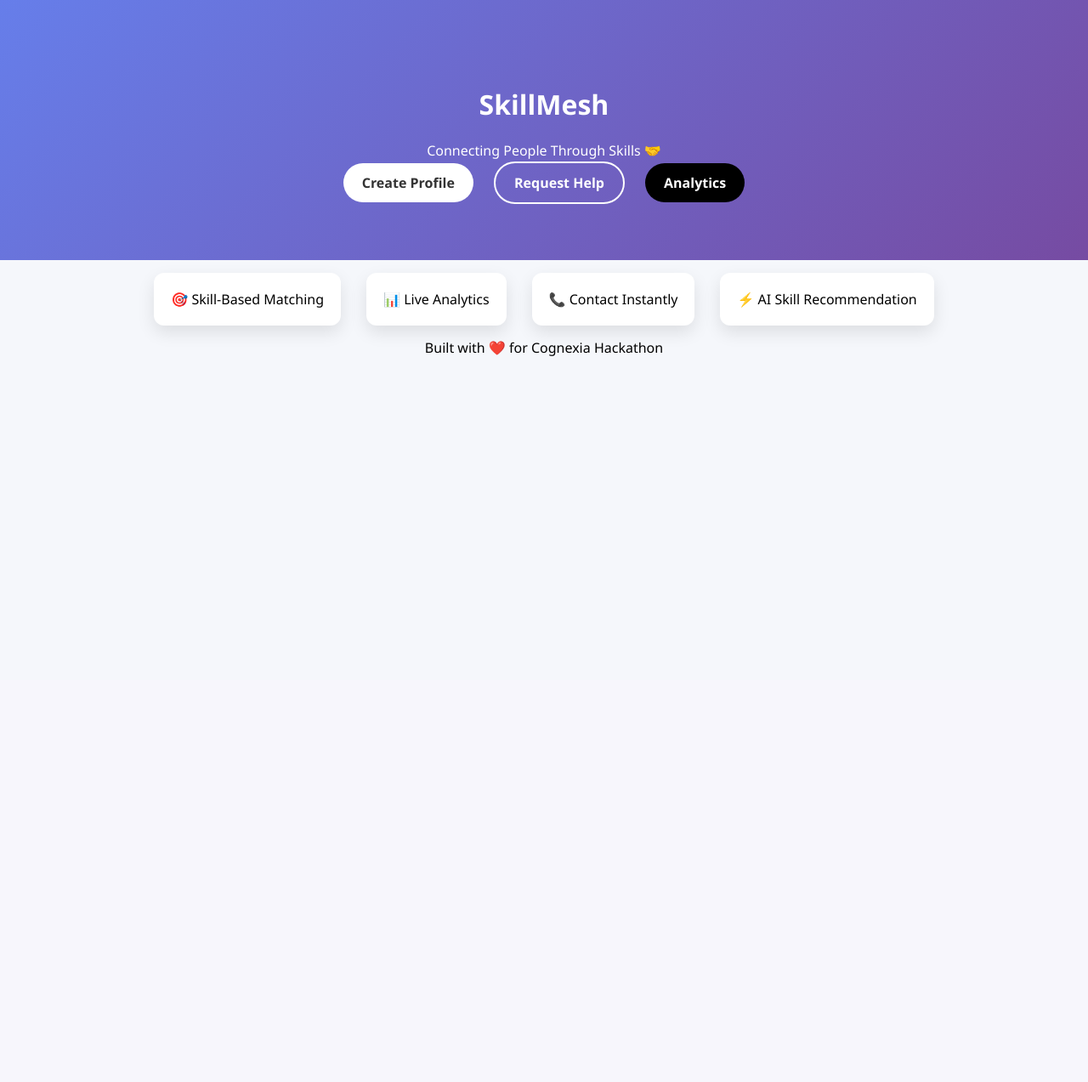
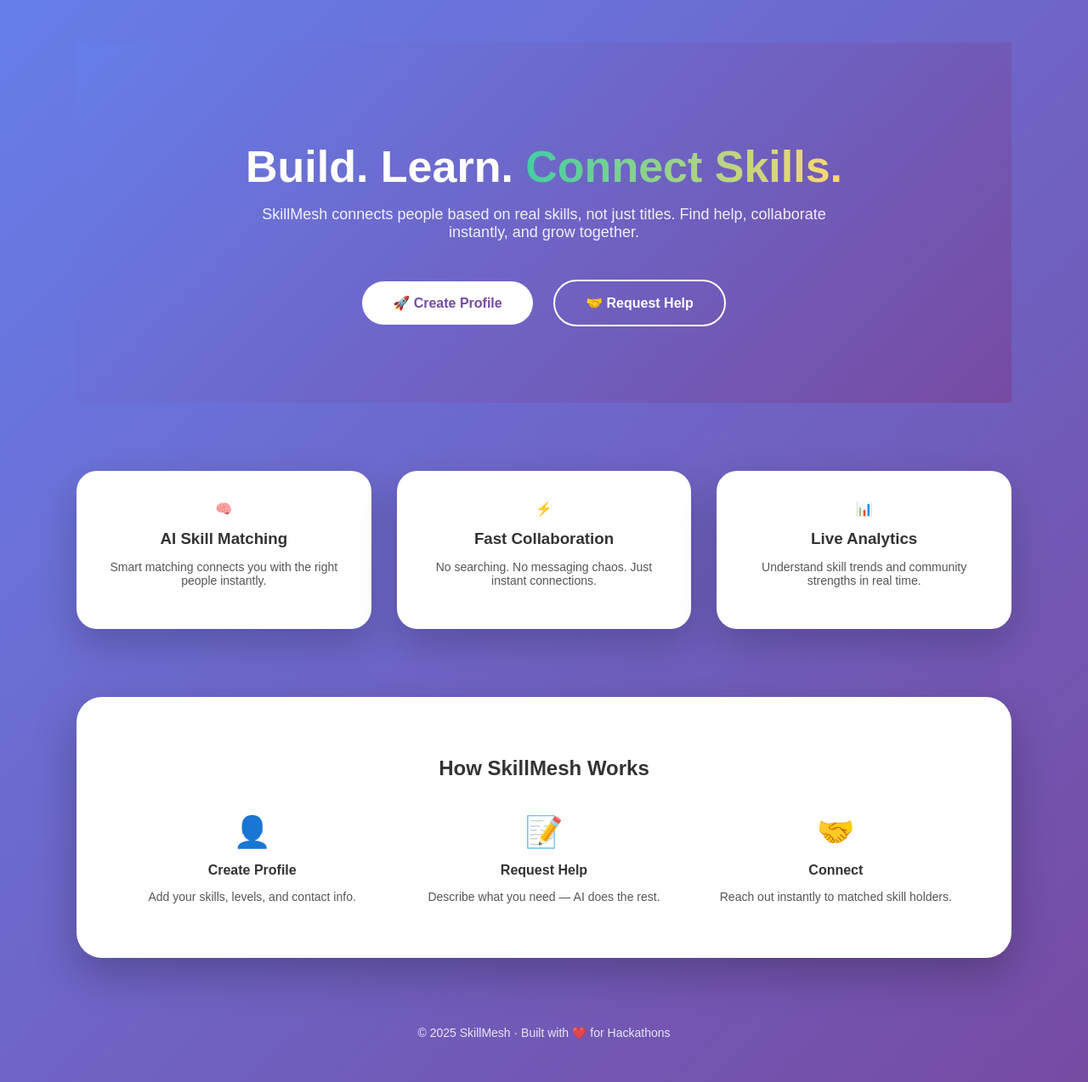
Before and after one commit to Ashith3004/Cognexia, a Flask app: page / in a window 1280 px wide. Shown: the whole page at 85% size. Before the commit the page ends 419 px from the top, so only its background shows below. Run offline with Flask 3, Linux system fonts and the light colour scheme; parts of the project's set-up code (start-up, migrations or seed data) failed here and were passed over.

Commit message:
Update index.html

```diff
--- a/skillmesh-cognexia/templates/index.html
+++ b/skillmesh-cognexia/templates/index.html
@@ -1,32 +1,232 @@
 <!DOCTYPE html>
-<html>
+<html lang="en">
 <head>
-  <title>SkillMesh – Connect by Skills</title>
-  <link rel="stylesheet" href="/static/css/style.css">
+    <meta charset="UTF-8">
+    <title>SkillMesh | Connect Skills Instantly</title>
+    <link rel="stylesheet" href="/static/css/style.css">
+
+    <style>
+        body {
+            background: linear-gradient(135deg, #667eea, #764ba2);
+            min-height: 100vh;
+            font-family: 'Poppins', sans-serif;
+            color: white;
+        }
+
+        .container {
+            max-width: 1100px;
+            margin: auto;
+            padding: 50px 20px;
+        }
+
+        /* HERO */
+        .hero {
+            text-align: center;
+            margin-bottom: 80px;
+            animation: fadeDown 0.8s ease;
+        }
+
+        .hero h1 {
+            font-size: 52px;
+            margin-bottom: 15px;
+            line-height: 1.2;
+        }
+
+        .hero span {
+            background: linear-gradient(90deg,#43cea2,#ffd86f);
+            -webkit-background-clip: text;
+            -webkit-text-fill-color: transparent;
+        }
+
+        .hero p {
+            font-size: 18px;
+            opacity: 0.9;
+            max-width: 700px;
+            margin: auto;
+        }
+
+        .cta {
+            margin-top: 35px;
+        }
+
+        .btn {
+            display: inline-block;
+            padding: 16px 36px;
+            border-radius: 35px;
+            border: none;
+            background: white;
+            color: #764ba2;
+            font-size: 16px;
+            margin: 10px;
+            cursor: pointer;
+            text-decoration: none;
+            font-weight: bold;
+            transition: 0.3s;
+        }
+
+        .btn.secondary {
+            background: transparent;
+            border: 2px solid white;
+            color: white;
+        }
+
+        .btn:hover {
+            transform: scale(1.05);
+            box-shadow: 0 15px 30px rgba(0,0,0,0.25);
+        }
+
+        /* FEATURES */
+        .features {
+            display: grid;
+            grid-template-columns: repeat(auto-fit, minmax(250px, 1fr));
+            gap: 30px;
+            margin-bottom: 80px;
+        }
+
+        .feature-card {
+            background: white;
+            color: #333;
+            border-radius: 24px;
+            padding: 35px;
+            text-align: center;
+            box-shadow: 0 18px 45px rgba(0,0,0,0.2);
+            animation: fadeUp 0.6s ease;
+        }
+
+        .feature-card h3 {
+            margin: 15px 0 10px;
+        }
+
+        .feature-card p {
+            font-size: 14px;
+            color: #555;
+        }
+
+        /* HOW IT WORKS */
+        .how {
+            background: white;
+            color: #333;
+            border-radius: 30px;
+            padding: 50px;
+            box-shadow: 0 18px 50px rgba(0,0,0,0.25);
+            animation: fadeUp 0.7s ease;
+        }
+
+        .how h2 {
+            text-align: center;
+            margin-bottom: 40px;
+        }
+
+        .steps {
+            display: grid;
+            grid-template-columns: repeat(auto-fit, minmax(220px, 1fr));
+            gap: 30px;
+        }
+
+        .step {
+            text-align: center;
+        }
+
+        .step span {
+            font-size: 36px;
+        }
+
+        .step h4 {
+            margin: 15px 0 10px;
+        }
+
+        .step p {
+            font-size: 14px;
+            color: #555;
+        }
+
+        footer {
+            margin-top: 80px;
+            text-align: center;
+            font-size: 14px;
+            opacity: 0.85;
+        }
+
+        @keyframes fadeUp {
+            from {opacity:0; transform: translateY(30px);}
+            to {opacity:1; transform: translateY(0);}
+        }
+
+        @keyframes fadeDown {
+            from {opacity:0; transform: translateY(-30px);}
+            to {opacity:1; transform: translateY(0);}
+        }
+    </style>
 </head>
+
 <body>
 
-<header class="hero">
-  <h1>SkillMesh</h1>
-  <p>Connecting People Through Skills 🤝</p>
+<div class="container">
 
-  <div class="hero-buttons">
-    <a href="/profile" class="btn">Create Profile</a>
-    <a href="/request" class="btn outline">Request Help</a>
-    <a href="/dashboard" class="btn dark">Analytics</a>
-  </div>
-</header>
+    <!-- HERO -->
+    <div class="hero">
+        <h1>Build. Learn. <span>Connect Skills.</span></h1>
+        <p>
+            SkillMesh connects people based on real skills, not just titles.
+            Find help, collaborate instantly, and grow together.
+        </p>
 
-<section class="features">
-  <div class="card">🎯 Skill-Based Matching</div>
-  <div class="card">📊 Live Analytics</div>
-  <div class="card">📞 Contact Instantly</div>
-  <div class="card">⚡ AI Skill Recommendation</div>
-</section>
+        <div class="cta">
+            <a href="/profile" class="btn">🚀 Create Profile</a>
+            <a href="/request" class="btn secondary">🤝 Request Help</a>
+        </div>
+    </div>
 
-<footer>
-  Built with ❤️ for Cognexia Hackathon
-</footer>
+    <!-- FEATURES -->
+    <div class="features">
+        <div class="feature-card">
+            <span>🧠</span>
+            <h3>AI Skill Matching</h3>
+            <p>Smart matching connects you with the right people instantly.</p>
+        </div>
+
+        <div class="feature-card">
+            <span>⚡</span>
+            <h3>Fast Collaboration</h3>
+            <p>No searching. No messaging chaos. Just instant connections.</p>
+        </div>
+
+        <div class="feature-card">
+            <span>📊</span>
+            <h3>Live Analytics</h3>
+            <p>Understand skill trends and community strengths in real time.</p>
+        </div>
+    </div>
+
+    <!-- HOW IT WORKS -->
+    <div class="how">
+        <h2>How SkillMesh Works</h2>
+        <div class="steps">
+            <div class="step">
+                <span>👤</span>
+                <h4>Create Profile</h4>
+                <p>Add your skills, levels, and contact info.</p>
+            </div>
+
+            <div class="step">
+                <span>📝</span>
+                <h4>Request Help</h4>
+                <p>Describe what you need — AI does the rest.</p>
+            </div>
+
+            <div class="step">
+                <span>🤝</span>
+                <h4>Connect</h4>
+                <p>Reach out instantly to matched skill holders.</p>
+            </div>
+        </div>
+    </div>
+
+    <footer>
+        © 2025 SkillMesh · Built with ❤️ for Hackathons
+    </footer>
+
+</div>
 
 </body>
 </html>
```
